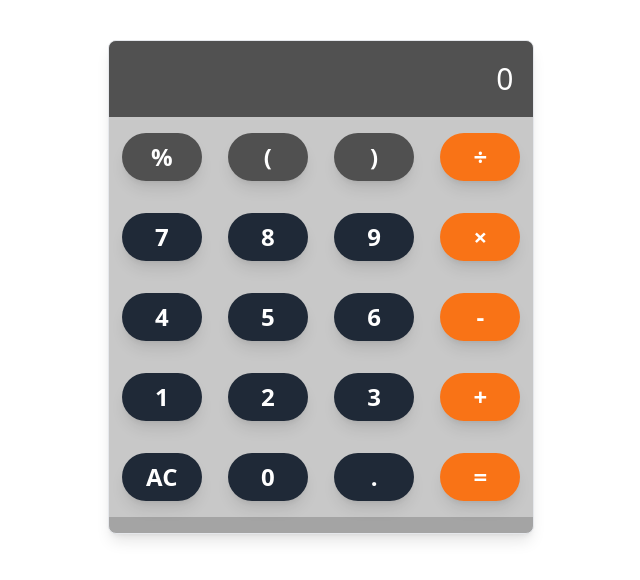
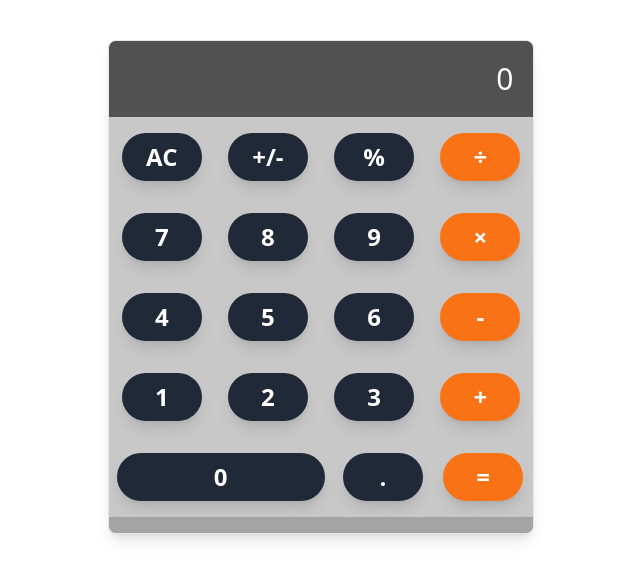
Before and after one commit to kit0-0/math-magicians, a React (Create React App) app: page / in a window 1280 px wide. Shown: the top 580 px of the page, without its empty margins (319-959 px from the left). Built offline with nearby package versions, Linux system fonts and the light colour scheme.

Commit message:
Update width of buttons

```diff
--- a/src/components/Calculator.js
+++ b/src/components/Calculator.js
@@ -1,11 +1,11 @@
 import React from 'react';
 
 function Calculator() {
-  const renderButton = (text, name, color) => (
+  const renderButton = (text, name, color, style) => (
     <div className="flex-1 px-2 py-2 justify-center flex items-center text-white text-2xl font-semibold">
       <button
         type="button"
-        className={`rounded-full h-12 w-20 flex items-center ${color} justify-center shadow-lg hover:border-gray-500 focus:outline-none`}
+        className={`rounded-full h-12 w-20 flex items-center ${color} justify-center shadow-lg hover:border-gray-500 focus:outline-none ${style}`}
         name={name}
       >
         {text}
@@ -23,9 +23,9 @@ function Calculator() {
         </div>
 
         <div className="flex items-stretch bg-[#c8c8c8] h-20">
-          {renderButton('%', '%', 'bg-[#505050]')}
-          {renderButton('(', '(', 'bg-[#505050]')}
-          {renderButton(')', ')', 'bg-[#505050]')}
+          {renderButton('AC', 'AC', 'bg-gray-800')}
+          {renderButton('+/-', '+/-', 'bg-gray-800')}
+          {renderButton('%', '%', 'bg-gray-800')}
           {renderButton('÷', '/', 'bg-orange-500')}
         </div>
 
@@ -51,10 +51,9 @@ function Calculator() {
         </div>
 
         <div className="flex items-stretch bg-[#c8c8c8] h-20 mb-4">
-          {renderButton('AC', null, 'bg-gray-800')}
-          {renderButton('0', '0', 'bg-gray-800')}
+          {renderButton('0', '0', 'bg-gray-800', 'w-52')}
           {renderButton('.', '.', 'bg-gray-800')}
-          {renderButton('=', null, 'bg-orange-500')}
+          {renderButton('=', '=', 'bg-orange-500')}
         </div>
       </div>
     </div>
```
